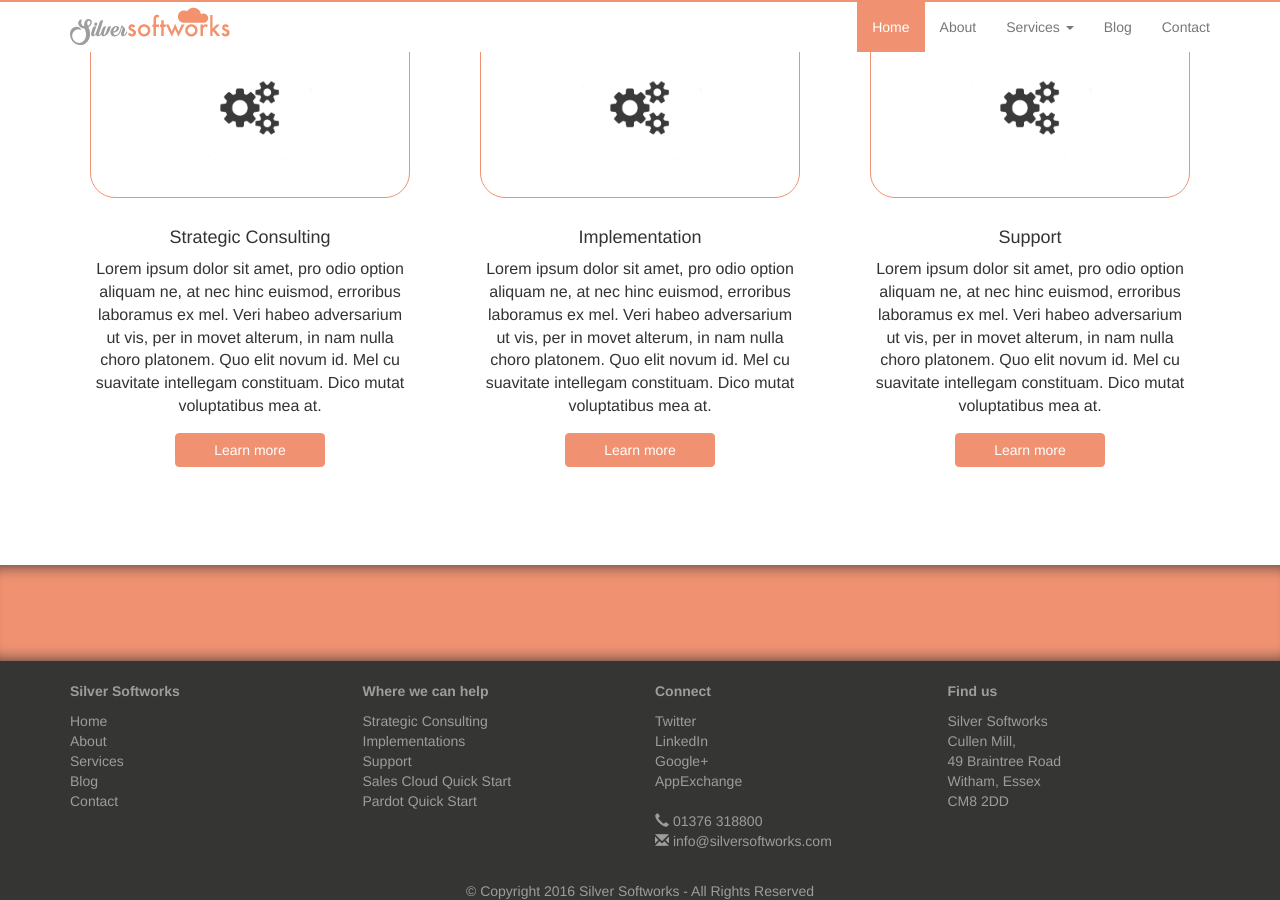
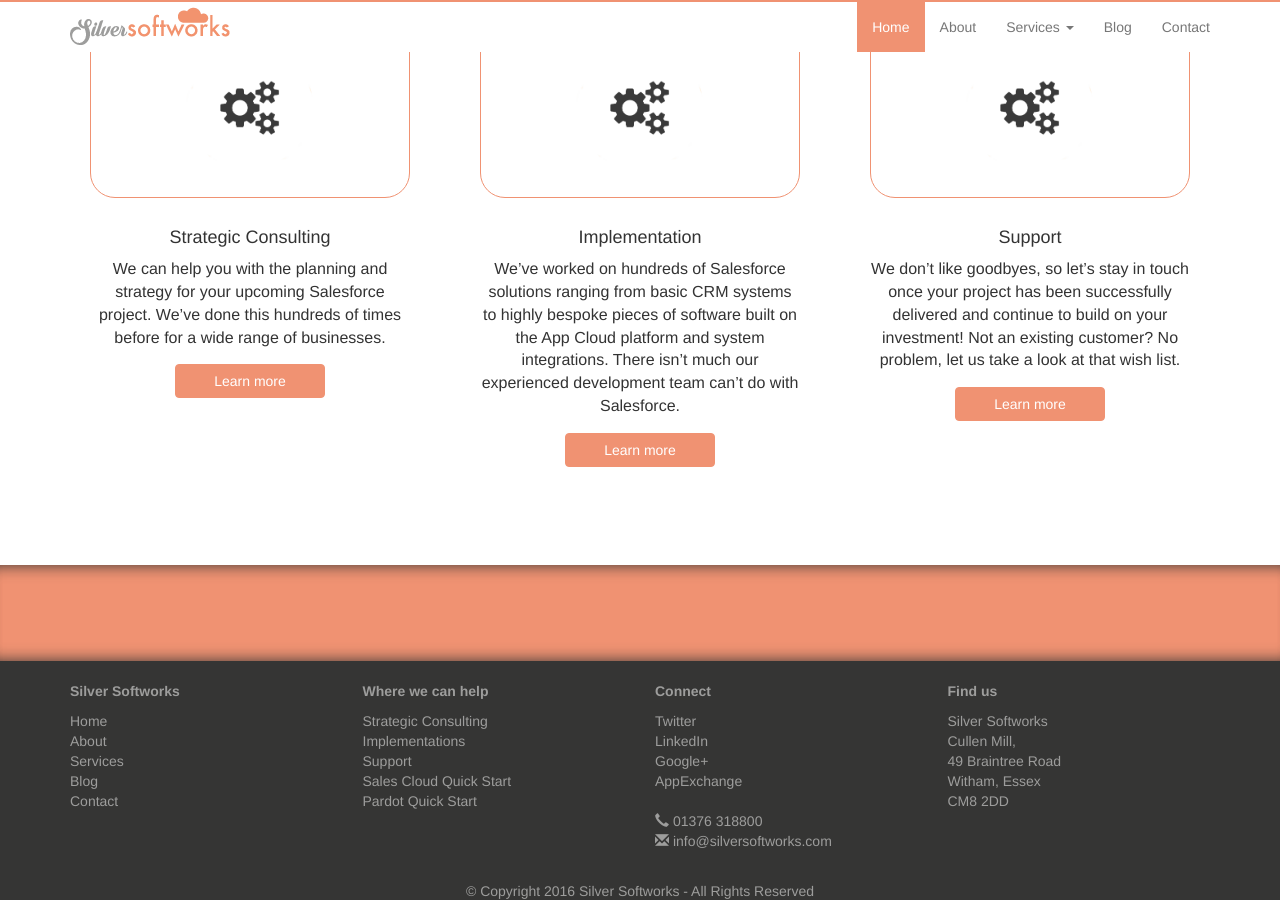
Before and after one commit to ThomasDavidPacker/Silver-Softworks, a Jekyll site: the page built from index.html, in a window 1280 px wide and 900 px high, scrolled down 1726 px. Built offline with Jekyll 4.4.1, drawn with Linux system fonts in a browser that asks for light colours.

Commit message:
Update
Update

```diff
--- a/index.html
+++ b/index.html
@@ -162,7 +162,7 @@
 						</div>
 						<br>
 						<h4>Strategic Consulting</h4>
-						<p class="c_paragraph_small">Lorem ipsum dolor sit amet, pro odio option aliquam ne, at nec hinc euismod, erroribus laboramus ex mel. Veri habeo adversarium ut vis, per in movet alterum, in nam nulla choro platonem. Quo elit novum id. Mel cu suavitate intellegam constituam. Dico mutat voluptatibus mea at.</p>
+						<p class="c_paragraph_small">We can help you with the planning and strategy for your upcoming Salesforce project. We’ve done this hundreds of times before for a wide range of businesses.</p>
 						<a href="/strategic_consulting" class="btn btn-default c_btn_orange c_btn_small">Learn more</a>
 					</div>
 			  	</div>
@@ -173,7 +173,7 @@
 						</div>
 						<br>
 						<h4>Implementation</h4>
-				  		<p class="c_paragraph_small">Lorem ipsum dolor sit amet, pro odio option aliquam ne, at nec hinc euismod, erroribus laboramus ex mel. Veri habeo adversarium ut vis, per in movet alterum, in nam nulla choro platonem. Quo elit novum id. Mel cu suavitate intellegam constituam. Dico mutat voluptatibus mea at.</p>
+				  		<p class="c_paragraph_small">We’ve worked on hundreds of Salesforce solutions ranging from basic CRM systems to highly bespoke pieces of software built on the App Cloud platform and system integrations. There isn’t much our experienced development team can’t do with Salesforce.</p>
 						<a href="/implementations" class="btn btn-default c_btn_orange c_btn_small">Learn more</a>
 			 	   </div>
 				</div>
@@ -184,7 +184,7 @@
 						</div>
 						<br>
 						<h4>Support</h4>
-				  	  	<p class="c_paragraph_small">Lorem ipsum dolor sit amet, pro odio option aliquam ne, at nec hinc euismod, erroribus laboramus ex mel. Veri habeo adversarium ut vis, per in movet alterum, in nam nulla choro platonem. Quo elit novum id. Mel cu suavitate intellegam constituam. Dico mutat voluptatibus mea at.</p>
+				  	  	<p class="c_paragraph_small">We don’t like goodbyes, so let’s stay in touch once your project has been successfully delivered and continue to build on your investment! Not an existing customer? No problem, let us take a look at that wish list.</p>
 						<a href="/support" class="btn btn-default c_btn_orange c_btn_small">Learn more</a>
 			  		</div>
 				</div>
```
